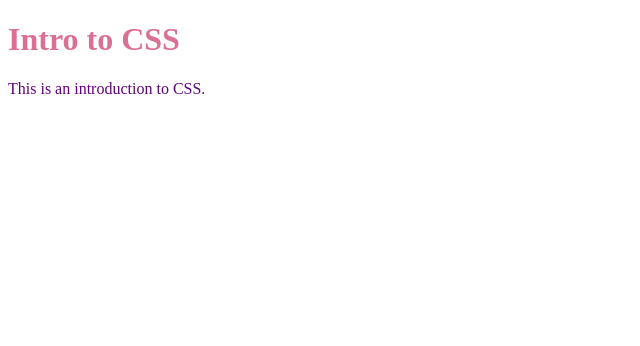
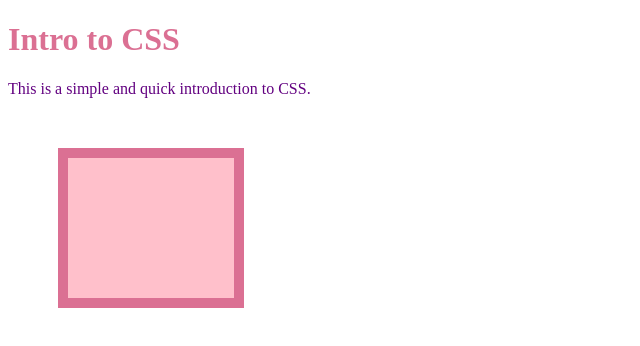
Before and after one commit to Azrihell/Simple-CSS-Project, a plain HTML site: page index.html in a window 1280 px wide. Shown: the whole page, without its empty margins (0-640 px from the left). Drawn offline with Linux system fonts and the light colour scheme.

Commit message:
added box model

```diff
--- a/index.html
+++ b/index.html
@@ -6,6 +6,7 @@
   </head>
   <body>
     <h1 class="pink">Intro to CSS</h1>
-    <p>This is an introduction to CSS.</p>
+    <p>This is a simple and quick introduction to CSS.</p>
+    <div class="box"></div>
   </body>
 </html>
--- a/styles.css
+++ b/styles.css
@@ -8,3 +8,12 @@ h1 {
 body{
     color:rgb(98, 0, 128);
 }
+
+.box{
+    height: 100px;
+    width: 10%;
+    padding: 20px;
+    margin: 50px;
+    border: 10px solid palevioletred;
+    background-color: pink;
+}
```
